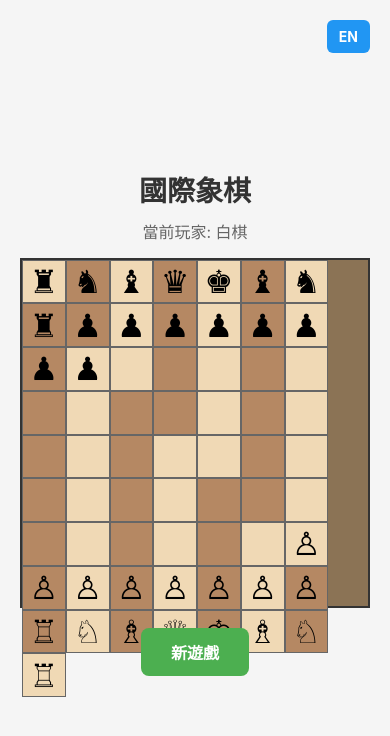
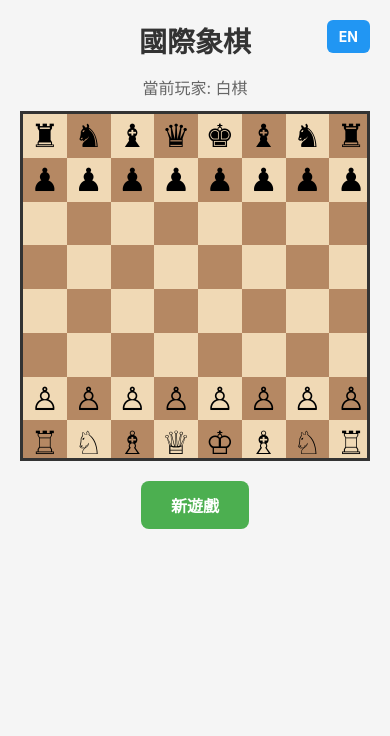
Before and after one commit to frog1014/chess, a React Native app: screen / in a window 390 px wide. Shown: the top 736 px of the page. Built offline with nearby package versions, Linux system fonts and the light colour scheme.

Commit message:
fix: improve chess board grid layout and screen responsiveness
- Replace flexWrap with FlatList for proper 8x8 grid layout
- Fix app.json by removing incompatible expo-build-properties plugin
- Adjust PlayScreen layout to properly display board and controls
- Improve overall UI responsiveness

```diff
--- a/app.json
+++ b/app.json
@@ -22,19 +22,6 @@
         "foregroundImage": "./assets/adaptive-icon.png",
         "backgroundColor": "#ffffff"
       }
-    },
-    "plugins": [
-      [
-        "expo-build-properties",
-        {
-          "ios": {
-            "deploymentTarget": "13.0"
-          },
-          "android": {
-            "minSdkVersion": 21
-          }
-        }
-      ]
-    ]
+    }
   }
 }
--- a/src/components/ChessBoard.js
+++ b/src/components/ChessBoard.js
@@ -1,4 +1,4 @@
-import { View, StyleSheet, TouchableOpacity, Text, Dimensions } from 'react-native';
+import { View, StyleSheet, TouchableOpacity, Text, Dimensions, FlatList } from 'react-native';
 import { getPieceUnicode } from '../utils/chessLogic';
 
 const { width } = Dimensions.get('window');
@@ -15,18 +15,29 @@ export function ChessBoard({ board, selectedSquare, onSquarePress }) {
     return selectedSquare && selectedSquare.row === row && selectedSquare.col === col;
   };
 
-  return (
-    <View style={styles.board}>
-      {board.map((row, rowIndex) =>
-        row.map((piece, colIndex) => {
+  // 將棋盤展平為一維陣列以供 FlatList 使用
+  const flattenedBoard = [];
+  board.forEach((row, rowIndex) => {
+    row.forEach((piece, colIndex) => {
+      flattenedBoard.push({
+        id: `${rowIndex}-${colIndex}`,
+        rowIndex,
+        colIndex,
+        piece,
+      });
+    });
+  });
+
+  const renderSquare = ({ item }) => {
+    const { rowIndex, colIndex, piece } = item;
     const isLight = (rowIndex + colIndex) % 2 === 0;
     const isSelected = isSquareSelected(rowIndex, colIndex);
 
     return (
       <TouchableOpacity
-              key={`${rowIndex}-${colIndex}`}
         style={[
           styles.square,
+          { width: SQUARE_SIZE, height: SQUARE_SIZE },
           isLight ? styles.lightSquare : styles.darkSquare,
           isSelected && styles.selectedSquare,
         ]}
@@ -35,29 +46,35 @@ export function ChessBoard({ board, selectedSquare, onSquarePress }) {
         <Text style={styles.piece}>{renderPiece(piece)}</Text>
       </TouchableOpacity>
     );
-        })
-      )}
+  };
+
+  return (
+    <View style={styles.container}>
+      <FlatList
+        data={flattenedBoard}
+        renderItem={renderSquare}
+        keyExtractor={item => item.id}
+        numColumns={8}
+        scrollEnabled={false}
+        style={[styles.board, { width: BOARD_SIZE, height: BOARD_SIZE }]}
+      />
     </View>
   );
 }
 
 const styles = StyleSheet.create({
+  container: {
+    alignItems: 'center',
+    justifyContent: 'center',
+  },
   board: {
-    width: BOARD_SIZE,
-    height: BOARD_SIZE,
-    flexDirection: 'row',
-    flexWrap: 'wrap',
-    borderWidth: 2,
+    borderWidth: 3,
     borderColor: '#333',
     backgroundColor: '#8B7355',
   },
   square: {
-    width: SQUARE_SIZE,
-    height: SQUARE_SIZE,
     justifyContent: 'center',
     alignItems: 'center',
-    borderWidth: 0.5,
-    borderColor: '#666',
   },
   lightSquare: {
     backgroundColor: '#F0D9B5',
@@ -67,7 +84,7 @@ const styles = StyleSheet.create({
   },
   selectedSquare: {
     backgroundColor: '#BACA44',
-    opacity: 0.8,
+    opacity: 0.85,
   },
   piece: {
     fontSize: 32,
--- a/src/screens/PlayScreen.js
+++ b/src/screens/PlayScreen.js
@@ -69,14 +69,15 @@ const styles = StyleSheet.create({
   container: {
     flex: 1,
     alignItems: 'center',
-    justifyContent: 'center',
+    justifyContent: 'flex-start',
     backgroundColor: '#f5f5f5',
     paddingTop: 20,
+    paddingBottom: 20,
   },
   title: {
     fontSize: 28,
     fontWeight: 'bold',
-    marginBottom: 10,
+    marginBottom: 15,
     color: '#333',
   },
   languageButton: {
@@ -94,7 +95,7 @@ const styles = StyleSheet.create({
     fontWeight: 'bold',
   },
   turnInfo: {
-    marginBottom: 15,
+    marginBottom: 12,
     paddingHorizontal: 20,
   },
   turnText: {
@@ -107,7 +108,6 @@ const styles = StyleSheet.create({
     paddingVertical: 12,
     borderRadius: 8,
     marginTop: 20,
-    marginBottom: 20,
   },
   buttonText: {
     color: 'white',
```
Also changed, not shown: package.json (+7 -7 lines), 1 other file (tests, documents, lock files or other folders). Lines whose indentation alone changed are shown as unchanged.
